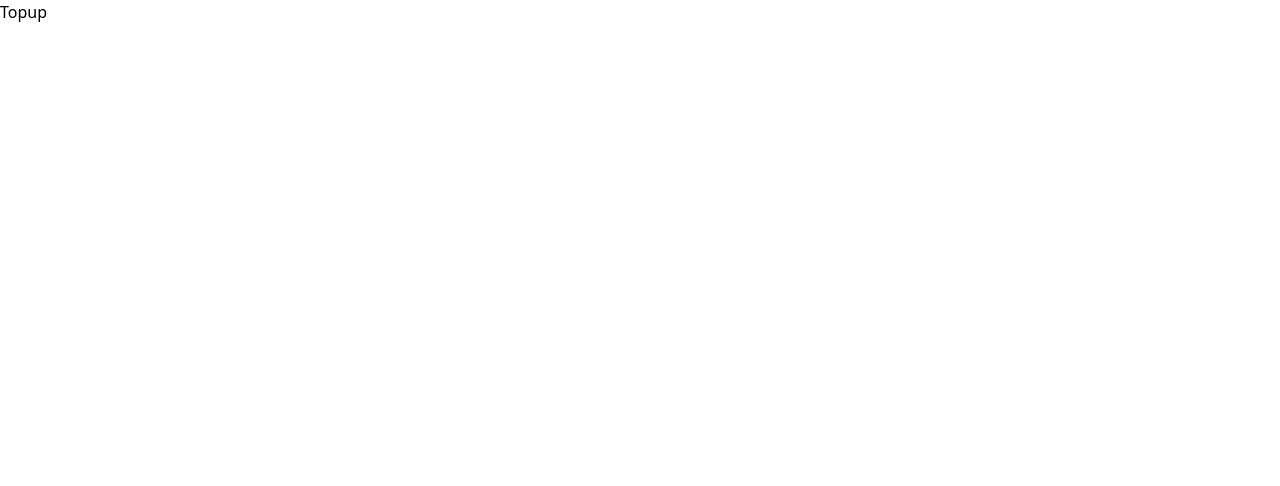
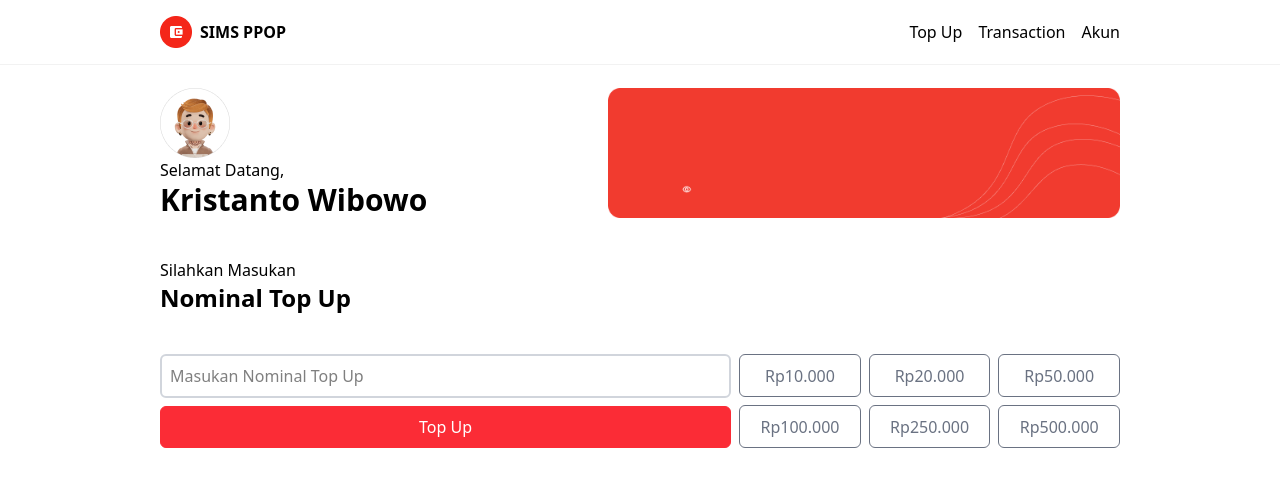
Before and after one commit to RizkiMaula/SIMS-PPOB--Rizki-Maulana-, a React (Vite) app: page /topup in a window 1280 px wide. Shown: the top 486 px of the page. Built offline with nearby package versions, Linux system fonts and the light colour scheme.

Commit message:
buat top up

```diff
--- /dev/null
+++ b/src/component/elements/Button.jsx
@@ -0,0 +1,14 @@
+// eslint-disable-next-line react/prop-types
+const Button = ({ width = 'w-[50%]', padding = 'p-2', marginTop = 'mt-6', text, color = 'bg-red-500', border = 'border-red-500', txtColor = 'text-white', event }) => {
+  return (
+    <button
+      type="submit"
+      className={`${padding} ${marginTop} ${txtColor}  ${color} border-1 ${border} rounded-md ${width} hover:cursor-pointer`}
+      onClick={event}
+    >
+      {text}
+    </button>
+  );
+};
+
+export default Button;
--- /dev/null
+++ b/src/component/fragments/TopupFragment.jsx
@@ -0,0 +1,90 @@
+import Button from '../elements/Button';
+import InputText from '../elements/InputText';
+import Navbar from './navbar';
+import ProfileFragment from './ProfileFragment';
+
+const TopupFragment = () => {
+  return (
+    <>
+      <Navbar />
+      <div className="px-[3rem] md:px-[10rem] flex flex-col py-2 gap-10">
+        <ProfileFragment />
+        <div>
+          <h1 className="">Silahkan Masukan </h1>
+          <h1 className="text-2xl font-bold">Nominal Top Up </h1>
+        </div>
+        <div className="flex gap-2 ">
+          <div className="flex flex-col gap-2 w-[60%]">
+            <InputText
+              typeInput={'text'}
+              text={'Masukan Nominal Top Up'}
+            />
+            <Button
+              width="w-full"
+              marginTop="0"
+              text={'Top Up'}
+            />
+          </div>
+          <div className="grid grid-cols-3 gap-2 w-[40%]">
+            <Button
+              width="w-full"
+              padding="0"
+              marginTop="0"
+              text={'Rp10.000'}
+              color={'bg-white'}
+              border={'border-gray-500'}
+              txtColor="text-gray-500"
+            />
+            <Button
+              width="w-full"
+              padding="0"
+              marginTop="0"
+              text={'Rp20.000'}
+              color={'bg-white'}
+              border={'border-gray-500'}
+              txtColor="text-gray-500"
+            />
+            <Button
+              width="w-full"
+              padding="0"
+              marginTop="0"
+              text={'Rp50.000'}
+              color={'bg-white'}
+              border={'border-gray-500'}
+              txtColor="text-gray-500"
+            />
+            <Button
+              width="w-full"
+              padding="0"
+              marginTop="0"
+              text={'Rp100.000'}
+              color={'bg-white'}
+              border={'border-gray-500'}
+              txtColor="text-gray-500"
+            />
+            <Button
+              width="w-full"
+              padding="0"
+              marginTop="0"
+              text={'Rp250.000'}
+              color={'bg-white'}
+              border={'border-gray-500'}
+              txtColor="text-gray-500"
+            />
+            <Button
+              width="w-full"
+              padding="0"
+              marginTop="0"
+              text={'Rp500.000'}
+              color={'bg-white'}
+              border={'border-gray-500'}
+              txtColor="text-gray-500"
+            />
+          </div>
+        </div>
+      </div>
+    </>
+  );
+};
+
+export default TopupFragment;
--- a/src/component/fragments/TransactionFragment.jsx
+++ b/src/component/fragments/TransactionFragment.jsx
@@ -8,8 +8,8 @@ const TransactionFragment = () => {
       <Navbar />
       <div className="px-[3rem] md:px-[10rem] flex flex-col py-2">
         <ProfileFragment />
-        <div className="flex flex-col">
-          <h1 className="text-2xl font-bold pb-1.5">Semua Transaksi</h1>
+        <div className="flex flex-col mt-6">
+          <h1 className="pb-5 text-xl font-bold">Semua Transaksi</h1>
           <div className="flex flex-col gap-2">
             <HistoryBox
               transaction="Top Up Saldo"
--- a/src/pages/Topup.jsx
+++ b/src/pages/Topup.jsx
@@ -1,9 +1,7 @@
+import TopupFragment from '../component/fragments/TopupFragment';
+
 const Topup = () => {
-  return (
-    <div>
-      <h1>Topup</h1>
-    </div>
-  );
+  return <TopupFragment />;
 };
 
 export default Topup;
```
